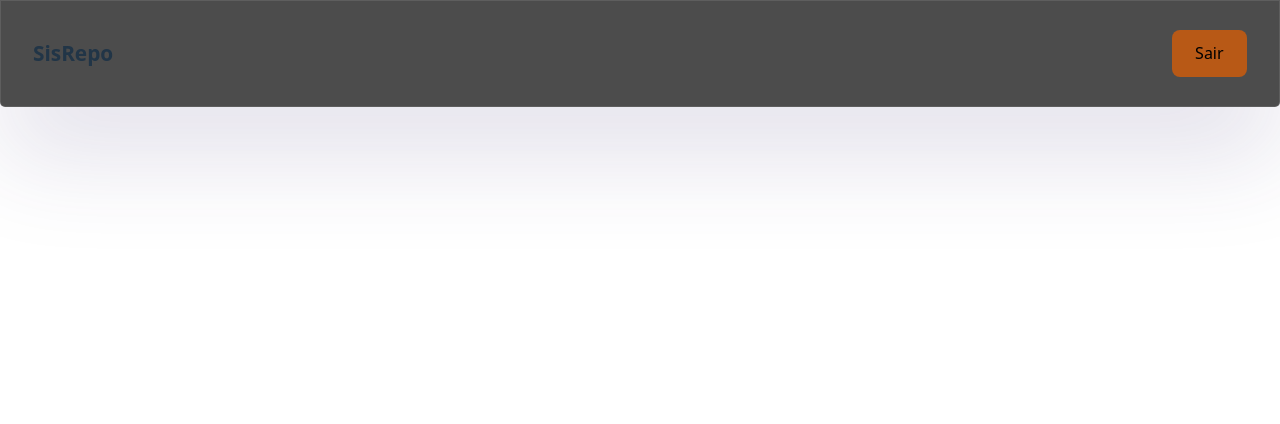
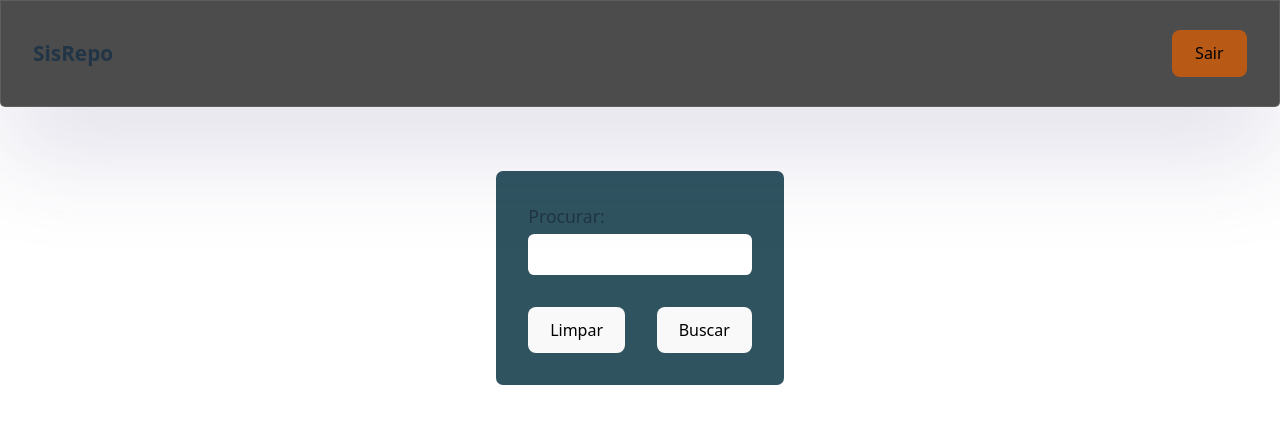
Before and after one commit to Jreng7/projects, a React (Vite) app in the folder gerenciamento_repositorios/frontend/: page / in a window 1280 px wide. Shown: the top 424 px of the page. Built offline with nearby package versions, Linux system fonts and the light colour scheme.

Commit message:
input search completed

```diff
--- a/gerenciamento_repositorios/frontend/src/pages/MainPage/index.jsx
+++ b/gerenciamento_repositorios/frontend/src/pages/MainPage/index.jsx
@@ -8,11 +8,22 @@ const MainPage = () => {
   }
 
   return (
-    <div className="header">
-      <nav>
-        <h3>SisRepo</h3>
-        <button id="btnMain">Sair</button>
-      </nav>
+    <div className="mainpage">
+      <header className="header">
+        <nav>
+          <h3>SisRepo</h3>
+          <button onClick={handleLogout} id="btnMain">Sair</button>
+        </nav>
+      </header>
+
+      <div className="search">
+        <label htmlFor="query">Procurar:</label>
+        <input type="search" id="query" name="query"/>
+        <div className="btn">
+          <button>Limpar</button>
+          <button>Buscar</button>
+        </div>
+      </div>
     </div>
   )
 }
--- a/gerenciamento_repositorios/frontend/src/pages/MainPage/style.css
+++ b/gerenciamento_repositorios/frontend/src/pages/MainPage/style.css
@@ -31,3 +31,52 @@ nav h3 {
   border: none;
   color: #4c4c4c;
 }
+
+.mainpage {
+  display: flex;
+  flex-direction: column;
+  justify-content: center;
+  align-items: center;
+}
+
+.search {
+  display: flex;
+  flex-direction: column;
+  align-items: start;
+  max-width: 380px;
+  margin-top: 4rem;
+  background-color: rgb(47, 84, 95);
+  padding: 2rem;
+  border-radius: 7px;
+}
+
+.search label {
+  font-size: 1.1rem;
+}
+
+.search input {
+  width: 100%;
+  padding: 0.8rem;
+  outline: none;
+  border: none;
+  border-radius: 0.4rem;
+  margin-top: 0.3rem;
+}
+
+.btn {
+  display: flex;
+  gap: 2rem;
+  margin-top: 2rem;
+}
+
+.btn button {
+  border-radius: 8px;
+  outline: none;
+  border: 1px solid rgba(255, 255, 255, 0.1);
+  box-shadow: none;
+  transition: 0.2s ease;
+}
+
+.btn button:hover{
+  border-color: #646cff;
+}
```
